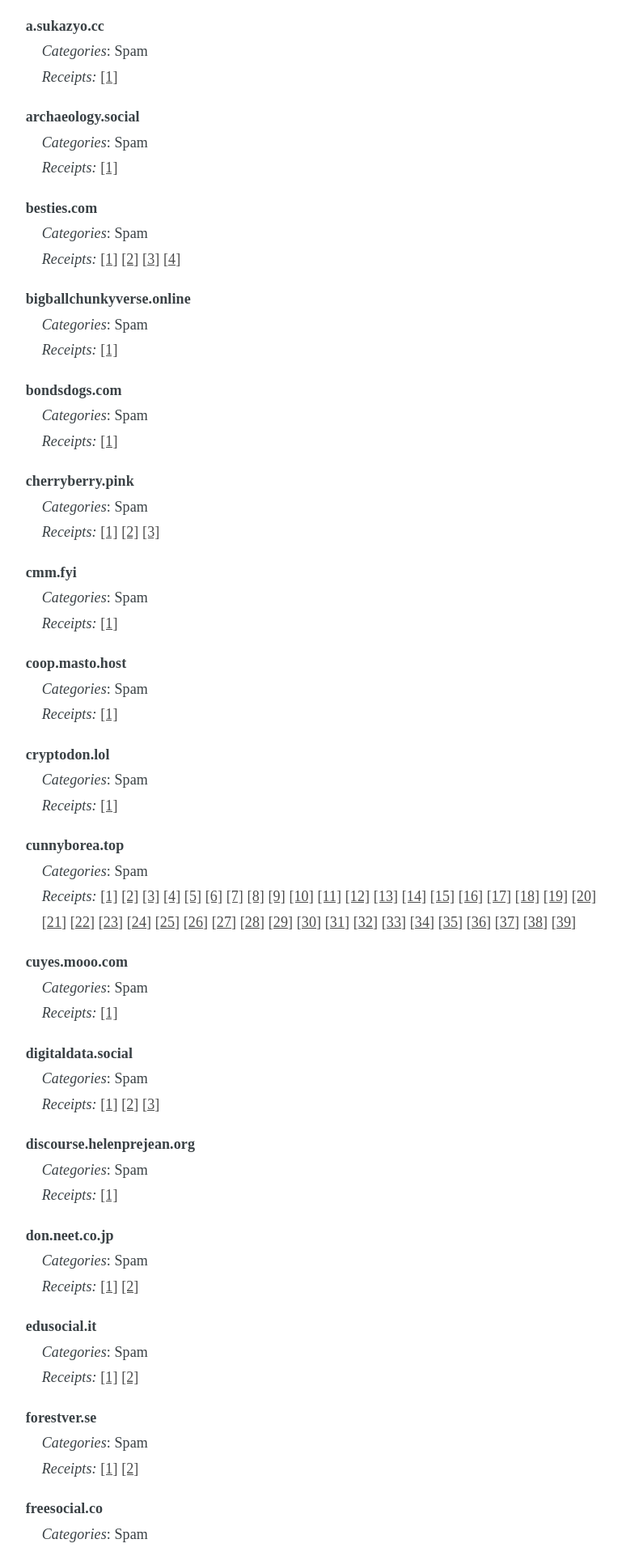
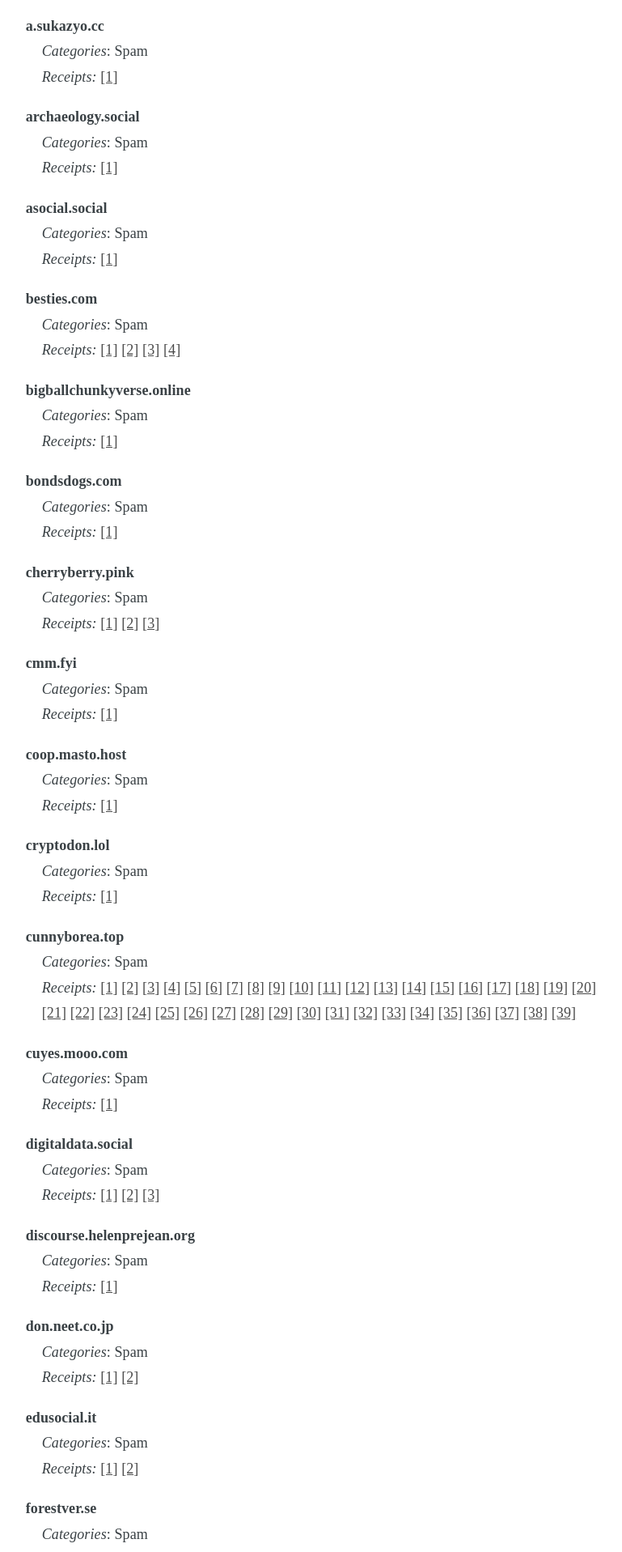
Before and after one commit to chaossocial/meta, a Jekyll site: the page built from federation.md, in a window 1280 px wide. Shown: the part 1199-3116 px from the top of the page at 81% size, without its empty margins (398-1167 px from the left). Built offline with Jekyll 4.4.1, drawn with Linux system fonts in a browser that asks for light colours; some of the changed text lies outside the part shown.

Commit message:
Limit asocial.social

```diff
--- a/_data/limited_instances.json
+++ b/_data/limited_instances.json
@@ -50,6 +50,17 @@
     ],
     "receipts": [
       "https://archaeology.social/@7nlanr8lla"
+    ],
+    "comment_en": "",
+    "comment_de": ""
+  },
+  {
+    "instance": "asocial.social",
+    "tags": [
+      "SPAM"
+    ],
+    "receipts": [
+      "https://asocial.social/@28ciyarsxl"
     ],
     "comment_en": "",
     "comment_de": ""
```
